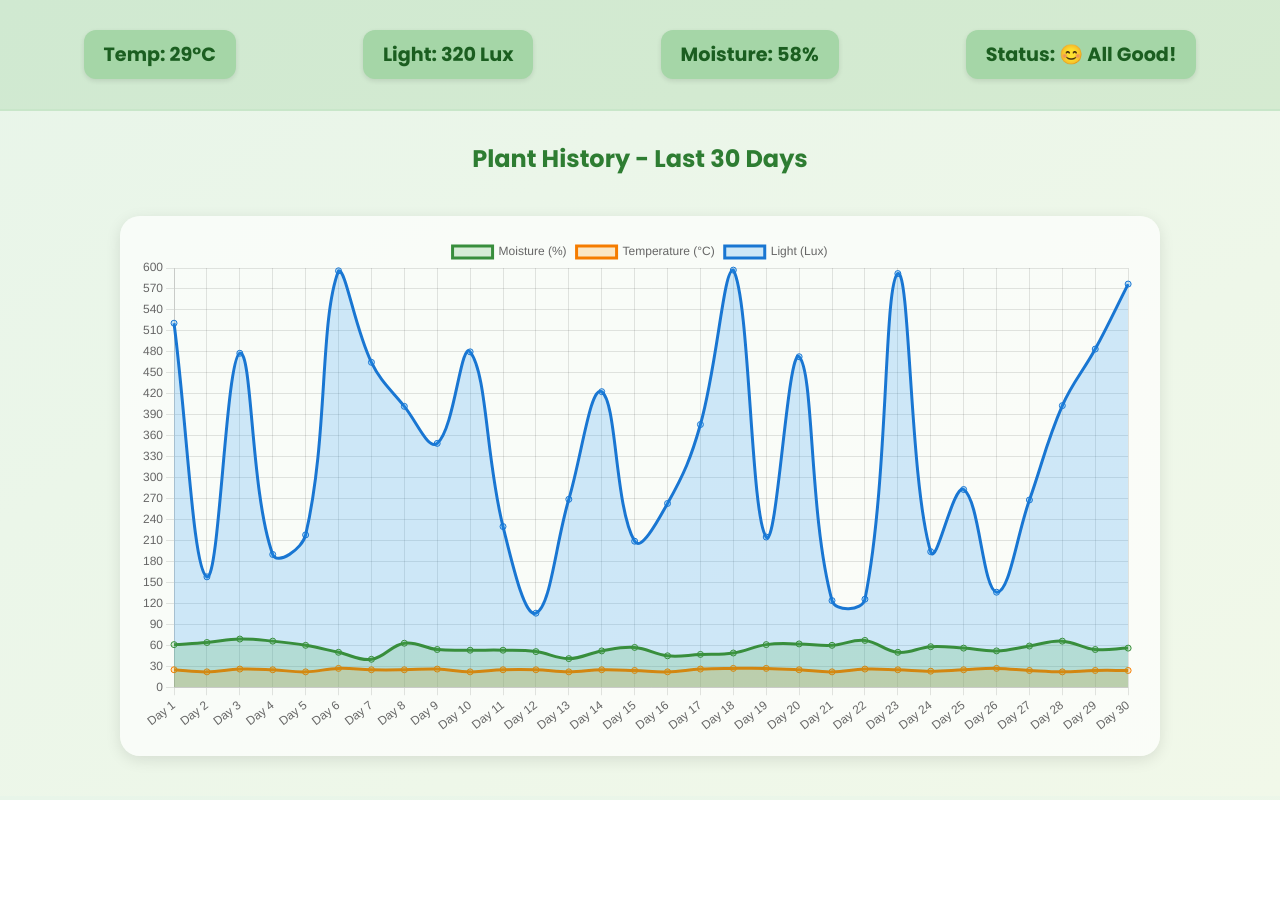
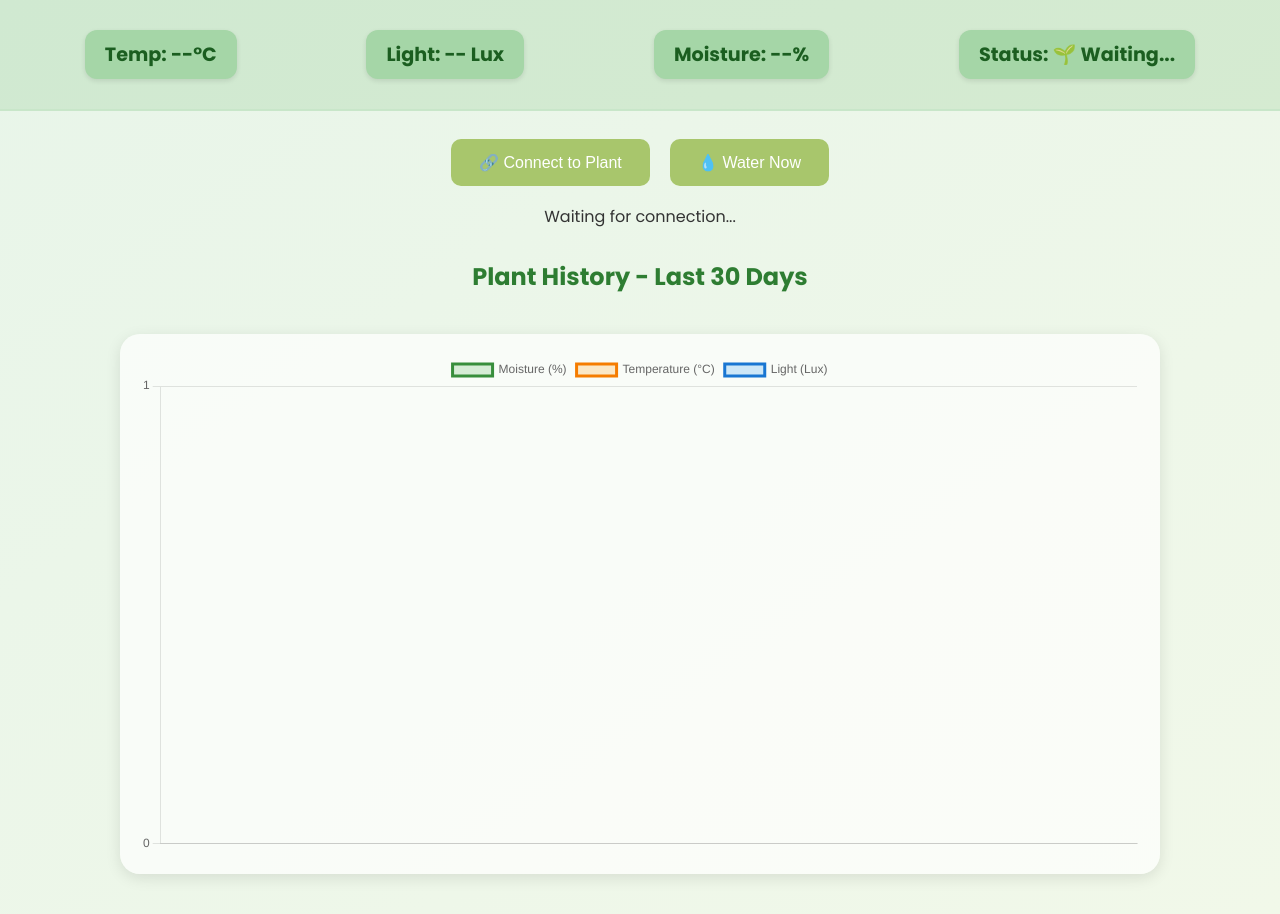
Before and after one commit to robohumanspp/SPP-p5pro-ble-web, a plain HTML site: page index.html in a window 1280 px wide. Before the commit the page ends 800 px from the top, so only its background shows below. Drawn offline with nearby package versions, Linux system fonts and the light colour scheme.

Commit message:
Update index.html

```diff
--- a/index.html
+++ b/index.html
@@ -1,5 +1,4 @@
-<!DOCTYPE html>
-<html lang="en">
+<!DOCTYPE html><html lang="en">
 <head>
   <meta charset="UTF-8" />
   <meta name="viewport" content="width=device-width, initial-scale=1.0"/>
@@ -45,38 +44,55 @@
       margin-top: 30px;
       color: #2e7d32;
     }
+    .buttons {
+      text-align: center;
+      margin: 20px;
+    }
+    button {
+      padding: 14px 28px;
+      font-size: 16px;
+      margin: 8px;
+      background-color: #A8C66C;
+      color: #fff;
+      border: none;
+      border-radius: 10px;
+      cursor: pointer;
+    }
+    button:hover {
+      background-color: #92b15a;
+    }
+    #live-status {
+      text-align: center;
+      font-size: 16px;
+      margin-top: 10px;
+    }
   </style>
 </head>
-<body>
-
-  <div class="header">
-    <div id="temp">Temp: 29°C</div>
-    <div id="light">Light: 320 Lux</div>
-    <div id="moist">Moisture: 58%</div>
-    <div id="status">Status: 😊 All Good!</div>
-  </div>
-
-  <h2>Plant History - Last 30 Days</h2>
+<body>  <div class="header">
+    <div id="temp">Temp: --°C</div>
+    <div id="light">Light: -- Lux</div>
+    <div id="moist">Moisture: --%</div>
+    <div id="status">Status: 🌱 Waiting...</div>
+  </div>  <div class="buttons">
+    <button onclick="connectBluetooth()">🔗 Connect to Plant</button>
+    <button onclick="sendWaterCommand()">💧 Water Now</button>
+    <div id="live-status">Waiting for connection...</div>
+  </div>  <h2>Plant History - Last 30 Days</h2>
   <div class="chart-container">
     <canvas id="plantChart"></canvas>
-  </div>
-
-  <script>
-    // Simulated data (you'll replace this with real ESP32 input later)
-    const labels = Array.from({ length: 30 }, (_, i) => `Day ${i + 1}`);
-    const tempData = Array.from({ length: 30 }, () => Math.floor(22 + Math.random() * 6));
-    const moistureData = Array.from({ length: 30 }, () => Math.floor(40 + Math.random() * 30));
-    const lightData = Array.from({ length: 30 }, () => Math.floor(100 + Math.random() * 500));
+  </div>  <script>
+    let bluetoothDevice, txChar, rxChar;
+    const MAX_POINTS = 30;
 
     const ctx = document.getElementById('plantChart').getContext('2d');
     const plantChart = new Chart(ctx, {
       type: 'line',
       data: {
-        labels,
+        labels: [],
         datasets: [
           {
             label: 'Moisture (%)',
-            data: moistureData,
+            data: [],
             borderColor: '#388e3c',
             backgroundColor: 'rgba(76, 175, 80, 0.2)',
             fill: true,
@@ -84,7 +100,7 @@
           },
           {
             label: 'Temperature (°C)',
-            data: tempData,
+            data: [],
             borderColor: '#f57c00',
             backgroundColor: 'rgba(255, 152, 0, 0.2)',
             fill: true,
@@ -92,7 +108,7 @@
           },
           {
             label: 'Light (Lux)',
-            data: lightData,
+            data: [],
             borderColor: '#1976d2',
             backgroundColor: 'rgba(33, 150, 243, 0.2)',
             fill: true,
@@ -114,7 +130,78 @@
         }
       }
     });
-  </script>
 
-</body>
+    function updateHeader(data) {
+      document.getElementById("temp").innerText = `Temp: ${data.temp}°C`;
+      document.getElementById("light").innerText = `Light: ${data.ldr} Lux`;
+      document.getElementById("moist").innerText = `Moisture: ${data.moisture}%`;
+      let status = "🌿 All Good!";
+      if (data.moisture < 35) status = "🥀 I’m thirsty!";
+      else if (data.temp > 35) status = "🔥 Too hot!";
+      else if (data.temp < 15) status = "❄️ I’m shivering!";
+      else if (data.ldr < 100) status = "🌑 Too dark!";
+      document.getElementById("status").innerText = `Status: ${status}`;
+    }
+
+    function saveToLocalStorage(data) {
+      const history = JSON.parse(localStorage.getItem("plantHistory") || "[]");
+      const entry = { time: new Date().toLocaleTimeString(), ...data };
+      if (history.length >= MAX_POINTS) history.shift();
+      history.push(entry);
+      localStorage.setItem("plantHistory", JSON.stringify(history));
+    }
+
+    function loadHistoryFromStorage() {
+      const history = JSON.parse(localStorage.getItem("plantHistory") || "[]");
+      plantChart.data.labels = history.map(h => h.time);
+      plantChart.data.datasets[0].data = history.map(h => h.moisture);
+      plantChart.data.datasets[1].data = history.map(h => h.temp);
+      plantChart.data.datasets[2].data = history.map(h => h.ldr);
+      plantChart.update();
+    }
+
+    function handleSensorData(event) {
+      const text = new TextDecoder().decode(event.target.value);
+      const data = {};
+      text.split(',').forEach(pair => {
+        const [key, value] = pair.split(':');
+        if (key && value) data[key.trim()] = parseFloat(value.trim());
+      });
+
+      if (!isNaN(data.moisture) && !isNaN(data.temp) && !isNaN(data.ldr)) {
+        updateHeader(data);
+        saveToLocalStorage(data);
+        loadHistoryFromStorage();
+      }
+    }
+
+    async function connectBluetooth() {
+      try {
+        bluetoothDevice = await navigator.bluetooth.requestDevice({
+          filters: [{ namePrefix: "SPPP5Pro" }],
+          optionalServices: ['6e400001-b5a3-f393-e0a9-e50e24dcca9e']
+        });
+        const server = await bluetoothDevice.gatt.connect();
+        const service = await server.getPrimaryService('6e400001-b5a3-f393-e0a9-e50e24dcca9e');
+        txChar = await service.getCharacteristic('6e400002-b5a3-f393-e0a9-e50e24dcca9e');
+        rxChar = await service.getCharacteristic('6e400003-b5a3-f393-e0a9-e50e24dcca9e');
+        await rxChar.startNotifications();
+        rxChar.addEventListener('characteristicvaluechanged', handleSensorData);
+        document.getElementById("live-status").innerText = "✅ Connected to SPPP5Pro!";
+      } catch (err) {
+        document.getElementById("live-status").innerText = "❌ Connection failed: " + err;
+      }
+    }
+
+    async function sendWaterCommand() {
+      if (!txChar) {
+        document.getElementById("live-status").innerText = "⚠️ Please connect first.";
+        return;
+      }
+      await txChar.writeValue(new TextEncoder().encode("WATER"));
+      document.getElementById("live-status").innerText = "💧 Watering...";
+    }
+
+    loadHistoryFromStorage();
+  </script></body>
 </html>
```
